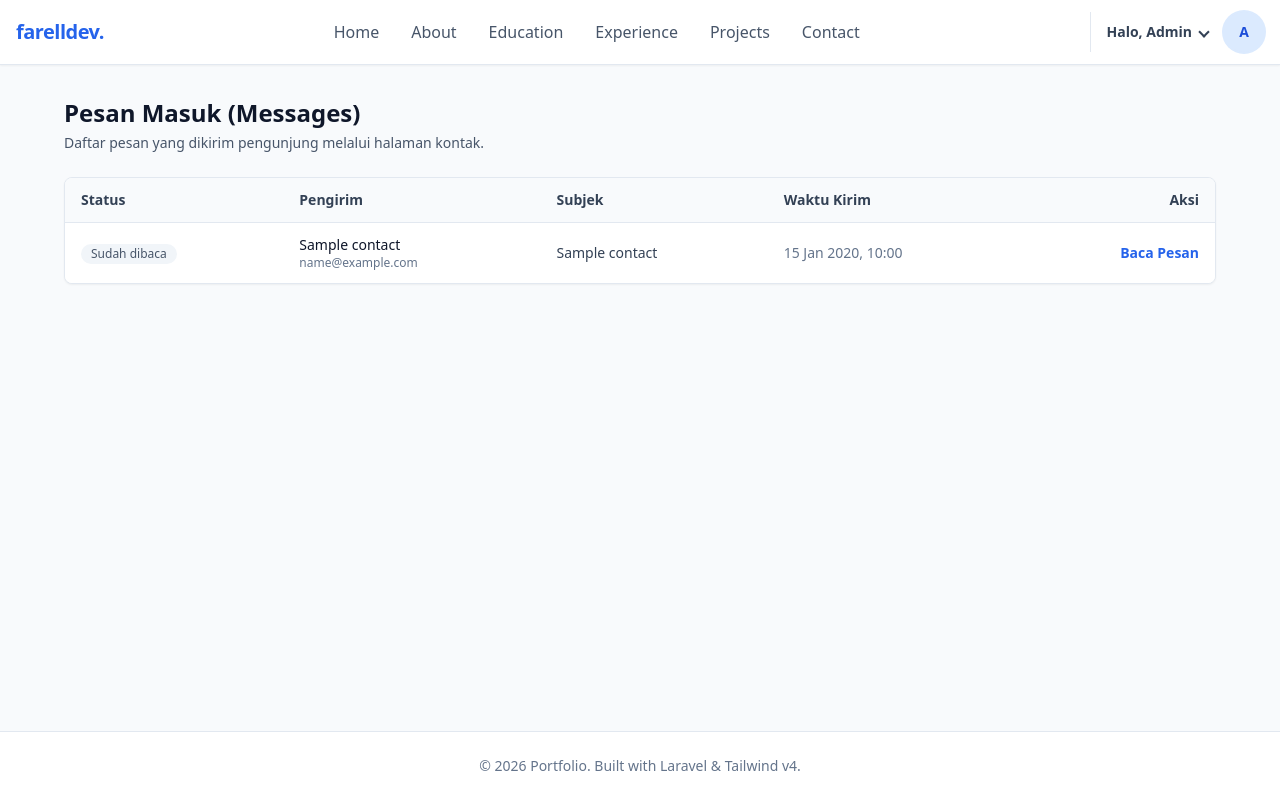
After one commit to farelldev/PPWL-porfotolio, a Laravel app: page /post/contacts in a window 1280 px wide. The commit adds this page. Run offline with Laravel 12, Linux system fonts and the light colour scheme; a user stored in the database is signed in; data comes from the database, SQL or seed files in the repository; tables that the repository leaves empty hold one stand-in row (values such as "Sample post"); style sheets or scripts are compiled from the project's sources.

Commit message:
feat: add API search/filter, categories count, and admin contacts dashboard

```diff
--- /dev/null
+++ b/app/Http/Controllers/ContactAdminController.php
@@ -0,0 +1,25 @@
+<?php
+
+namespace App\Http\Controllers;
+
+use Illuminate\Http\Request;
+use App\Models\Contact;
+
+class ContactAdminController extends Controller
+{
+    public function index()
+    {
+        $contacts = Contact::latest()->paginate(10);
+
+        return view('contacts.index', compact('contacts'));
+    }
+
+    public function show(Contact $contact)
+    {
+        if (! $contact->is_read) {
+            $contact->update(['is_read' => true]);
+        }
+
+        return view('contacts.show', compact('contact'));
+    }
+}
--- a/app/Http/Controllers/ContactController.php
+++ b/app/Http/Controllers/ContactController.php
@@ -3,6 +3,7 @@
 namespace App\Http\Controllers;
 
 use Illuminate\Http\Request;
+use App\Models\Contact;
 
 class ContactController extends Controller
 {
--- /dev/null
+++ b/resources/views/contacts/index.blade.php
@@ -0,0 +1,71 @@
+@extends('layouts.app')
+
+@section('title', 'Messages')
+
+@section('content')
+<div class="mx-auto max-w-6xl">
+    <div class="mb-6 flex items-center justify-between">
+        <div>
+            <h1 class="text-2xl font-bold text-slate-900">Pesan Masuk (Messages)</h1>
+            <p class="mt-1 text-sm text-slate-600">Daftar pesan yang dikirim pengunjung melalui halaman kontak.</p>
+        </div>
+    </div>
+
+    <div class="overflow-hidden rounded-lg border border-slate-200 bg-white shadow-sm">
+        <table class="min-w-full divide-y divide-slate-200 text-sm">
+            <thead class="bg-slate-50 text-left font-semibold text-slate-700">
+                <tr>
+                    <th class="px-4 py-3">Status</th>
+                    <th class="px-4 py-3">Pengirim</th>
+                    <th class="px-4 py-3">Subjek</th>
+                    <th class="px-4 py-3">Waktu Kirim</th>
+                    <th class="px-4 py-3 text-right">Aksi</th>
+                </tr>
+            </thead>
+            <tbody class="divide-y divide-slate-200">
+                @forelse ($contacts as $contact)
+                    <tr class="{{ $contact->is_read ? 'bg-white' : 'bg-blue-50/40 font-medium' }}">
+                        <td class="px-4 py-3 whitespace-nowrap">
+                            @if ($contact->is_read)
+                                <span class="inline-flex rounded-full bg-slate-100 px-2.5 py-0.5 text-xs font-medium text-slate-600">
+                                    Sudah dibaca
+                                </span>
+                            @else
+                                <span class="inline-flex rounded-full bg-amber-100 px-2.5 py-0.5 text-xs font-semibold text-amber-800">
+                                    Belum dibaca
+                                </span>
+                            @endif
+                        </td>
+                        <td class="px-4 py-3">
+                            <div class="text-slate-900">{{ $contact->name }}</div>
+                            <div class="text-xs text-slate-500">{{ $contact->email }}</div>
+                        </td>
+                        <td class="px-4 py-3 text-slate-700">
+                            {{ $contact->subject ?: '(Tanpa Subjek)' }}
+                        </td>
+                        <td class="px-4 py-3 whitespace-nowrap text-slate-500">
+                            {{ $contact->created_at->format('d M Y, H:i') }}
+                        </td>
+                        <td class="px-4 py-3 text-right whitespace-nowrap">
+                            <a href="{{ route('contacts.show', $contact) }}"
+                               class="font-semibold text-blue-600 hover:underline">
+                                Baca Pesan
+                            </a>
+                        </td>
+                    </tr>
+                @empty
+                    <tr>
+                        <td colspan="5" class="px-4 py-8 text-center text-slate-500">
+                            Belum ada pesan masuk.
+                        </td>
+                    </tr>
+                @endforelse
+            </tbody>
+        </table>
+    </div>
+
+    <div class="mt-4">
+        {{ $contacts->links() }}
+    </div>
+</div>
+@endsection
--- a/resources/views/partials/navbar.blade.php
+++ b/resources/views/partials/navbar.blade.php
@@ -9,6 +9,7 @@
                 <a href="{{ route('education') }}" class="text-slate-600 hover:text-blue-600 font-medium transition-colors">Education</a>
                 <a href="{{ route('experience') }}" class="text-slate-600 hover:text-blue-600 font-medium transition-colors">Experience</a>
                 <a href="{{ route('projects.public.index') }}" class="text-slate-600 hover:text-blue-600 font-medium transition-colors">Projects</a>
+                <a href="{{ route('contact') }}" class="text-slate-600 hover:text-blue-600 font-medium transition-colors">Contact</a>
             </div>
 
             @auth
@@ -22,6 +23,8 @@
                             <a href="{{ route('dashboard') }}" class="block px-4 py-2 text-sm text-slate-700 hover:bg-slate-50 hover:text-blue-600">Dashboard</a>
                             <a href="{{ route('projects.index') }}" class="block px-4 py-2 text-sm text-slate-700 hover:bg-slate-50 hover:text-blue-600">Kelola Projects</a>
                             <a href="{{ route('profile.saya') }}" class="block px-4 py-2 text-sm text-slate-700 hover:bg-slate-50 hover:text-blue-600">Profil Saya</a>
+                            <a href="{{ route('contacts.index') }}" class="block px-4 py-2 text-sm text-slate-700 hover:bg-slate-50 hover:text-blue-600}">Messages</a>
+
                             <form method="POST" action="{{ route('logout') }}" class="border-t border-slate-100">
                                 @csrf
                                 <button type="submit" class="block w-full px-4 py-2 text-left text-sm font-medium text-red-600 hover:bg-red-50">Logout</button>
--- a/resources/views/projects/dashboard.blade.php
+++ b/resources/views/projects/dashboard.blade.php
@@ -8,6 +8,8 @@
         <x-stat-card label="Published" :value="$publishedProjects" color="text-green-600" />
         <x-stat-card label="Drafts" :value="$draftProjects" color="text-yellow-600" />
         <x-stat-card label="Total Skills" :value="$totalSkills" color="text-orange-600" />
+        <x-stat-card label="Total Messages" :value="$totalMessages" color="text-purple-600" />
+        <x-stat-card label="Unread Messages" :value="$unreadMessages" color="text-red-600" />
     </div>
 
     <div class="grid grid-cols-1 md:grid-cols-2 gap-6">
--- a/routes/api.php
+++ b/routes/api.php
@@ -3,10 +3,12 @@
 use Illuminate\Http\Request;
 use Illuminate\Support\Facades\Route;
 use App\Http\Controllers\Api\ProjectController;
+use App\Http\Controllers\Api\CategoryController;
 
 Route::middleware('throttle:portfolio-api')->group(function () {
     Route::get('/projects', [ProjectController::class, 'index']);
     Route::get('/projects/{project:slug}', [ProjectController::class, 'show']);
+    Route::get('/categories', [CategoryController::class, 'index']);
 });
 
 Route::get('/user', function (Request $request) {
--- a/routes/web.php
+++ b/routes/web.php
@@ -6,6 +6,7 @@ use App\Http\Controllers\DashboardController;
 use App\Http\Controllers\PageController;
 use App\Http\Controllers\ProjectGalleryController;
 use App\Http\Controllers\ContactController;
+use App\Http\Controllers\ContactAdminController;
 use Illuminate\Support\Facades\Route;
 
 Route::get('/', fn() => view('home'))->name('home');
@@ -25,6 +26,8 @@ Route::prefix('post')->middleware('auth')->group(function () {
     Route::post('/projects/{id}/restore', [ProjectController::class, 'restore'])->name('projects.restore');
     Route::delete('/projects/{id}/force-delete', [ProjectController::class, 'forceDelete'])->name('projects.force-delete');
     Route::resource('projects', ProjectController::class);
+    Route::get('/contacts', [ContactAdminController::class, 'index'])->name('contacts.index');
+    Route::get('/contacts/{contact}', [ContactAdminController::class, 'show'])->name('contacts.show');
 
     Route::get('/profile-saya', function () {
         return view('profile.saya');
```
Also changed, not shown: app/Http/Controllers/Api/CategoryController.php (added, +19 -0 lines), app/Http/Controllers/Api/ProjectController.php (+10 -4 lines), app/Http/Controllers/DashboardController.php (+6 -2 lines), app/Http/Resources/CategoryResource.php (added, +24 -0 lines), resources/views/contacts/show.blade.php (added, +34 -0 lines).
